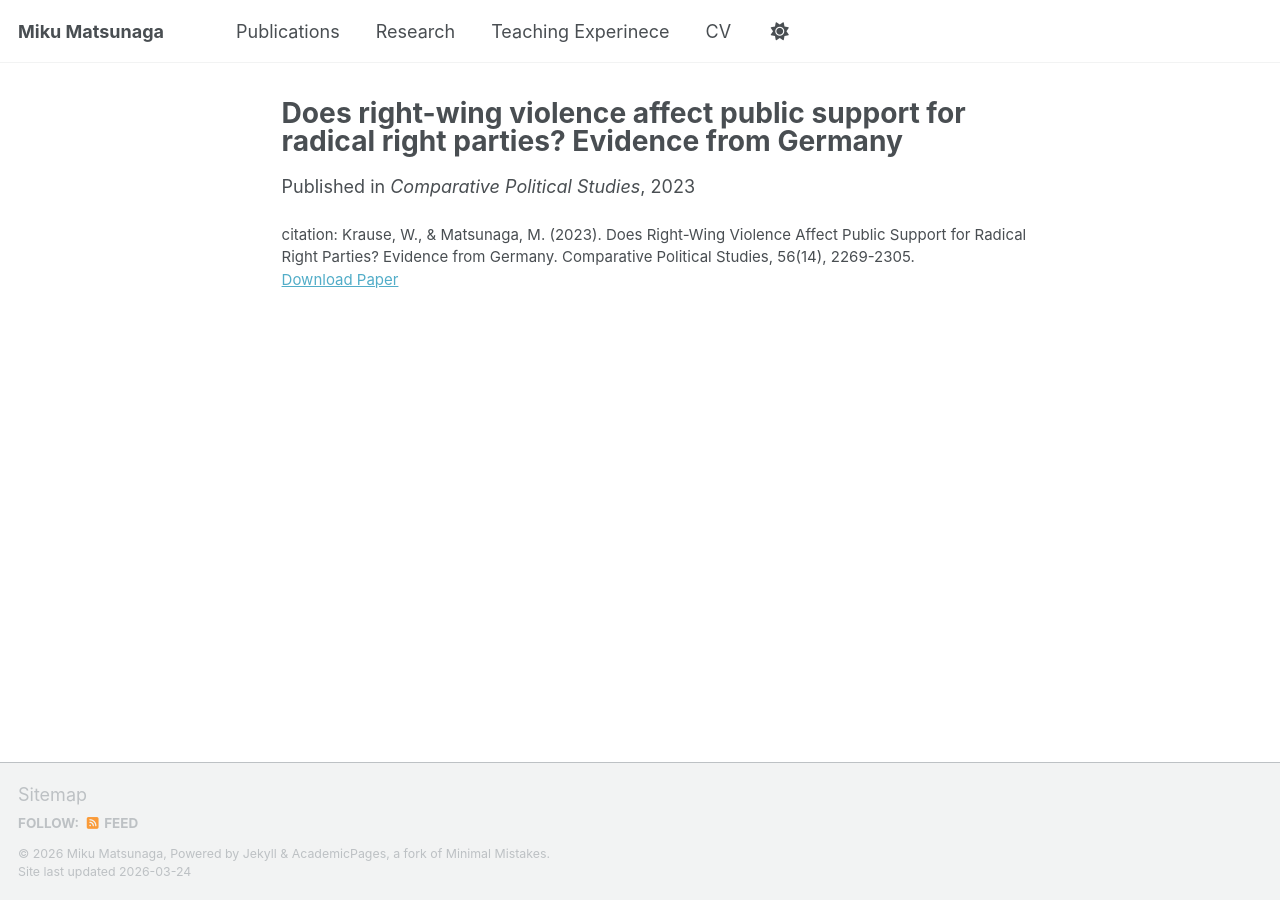
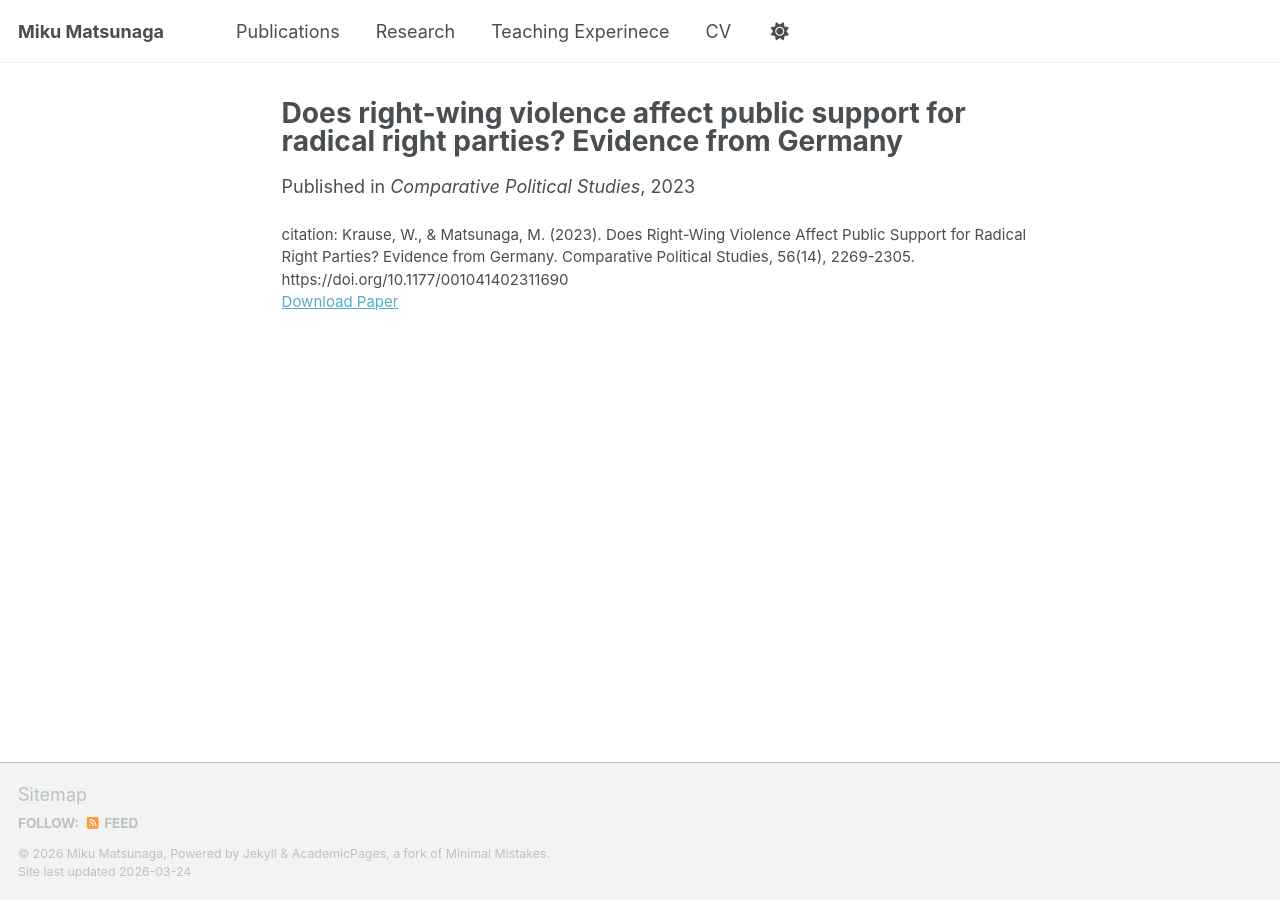
Before and after one commit to mikumatsunaga/mikumatsunaga.github.io, a Jekyll site: the page built from _publications/2010-10-01-paper-2.md, in a window 1280 px wide. Built offline with Jekyll 4.4.1, drawn with Linux system fonts in a browser that asks for light colours; a script bundle is joined from its source files by our own code; library files that are not in the unit come from our copies; some of the changed lines change nothing that is shown.

Commit message:
Update 2010-10-01-paper-2.md

```diff
--- a/_publications/2010-10-01-paper-2.md
+++ b/_publications/2010-10-01-paper-2.md
@@ -7,5 +7,5 @@ excerpt: '• *2024 James Caporaso Best Paper Award, Comparative Political Studi
 date: 2023-12-11
 venue: 'Comparative Political Studies'
 paperurl: 'https://journals.sagepub.com/doi/full/10.1177/00104140231169021'
-citation: 'Krause, W., & Matsunaga, M. (2023). Does Right-Wing Violence Affect Public Support for Radical Right Parties? Evidence from Germany. Comparative Political Studies, 56(14), 2269-2305.'
+citation: 'Krause, W., & Matsunaga, M. (2023). Does Right-Wing Violence Affect Public Support for Radical Right Parties? Evidence from Germany. Comparative Political Studies, 56(14), 2269-2305. https://doi.org/10.1177/001041402311690'
 ---
```
